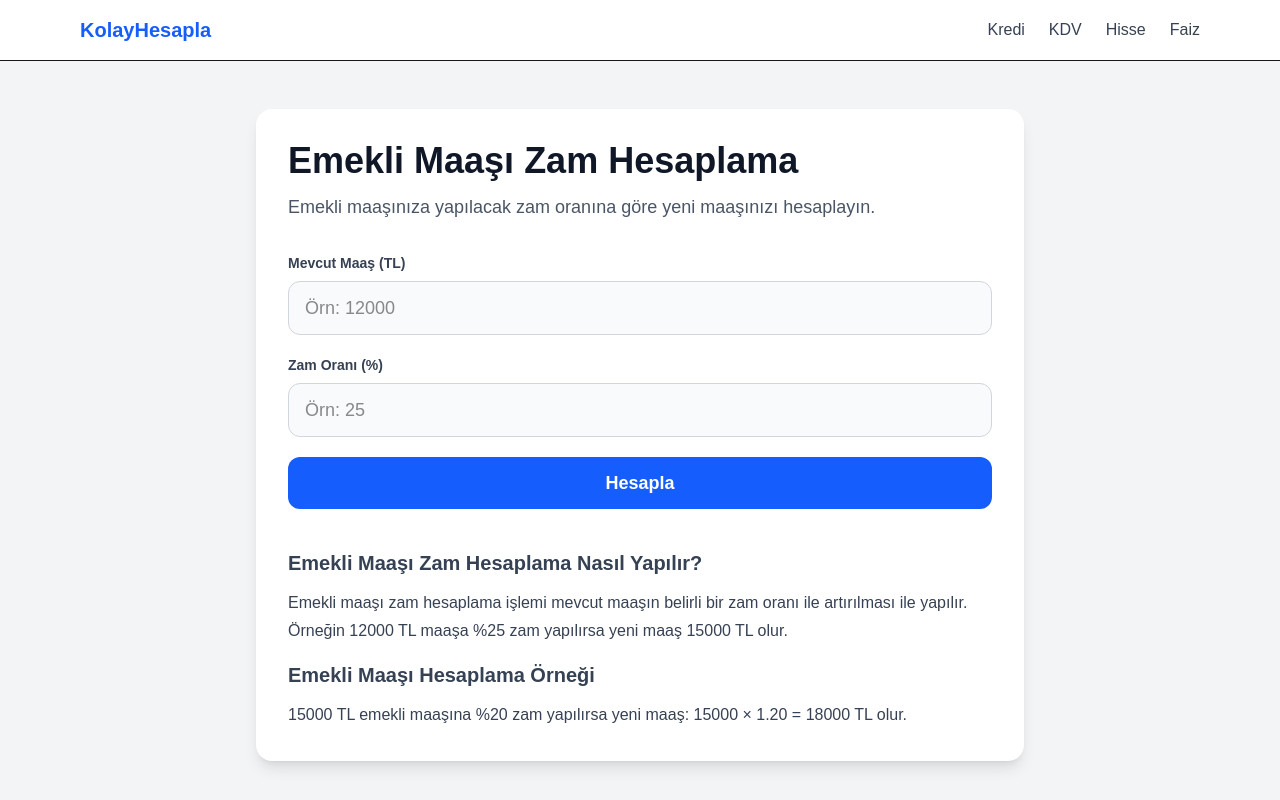
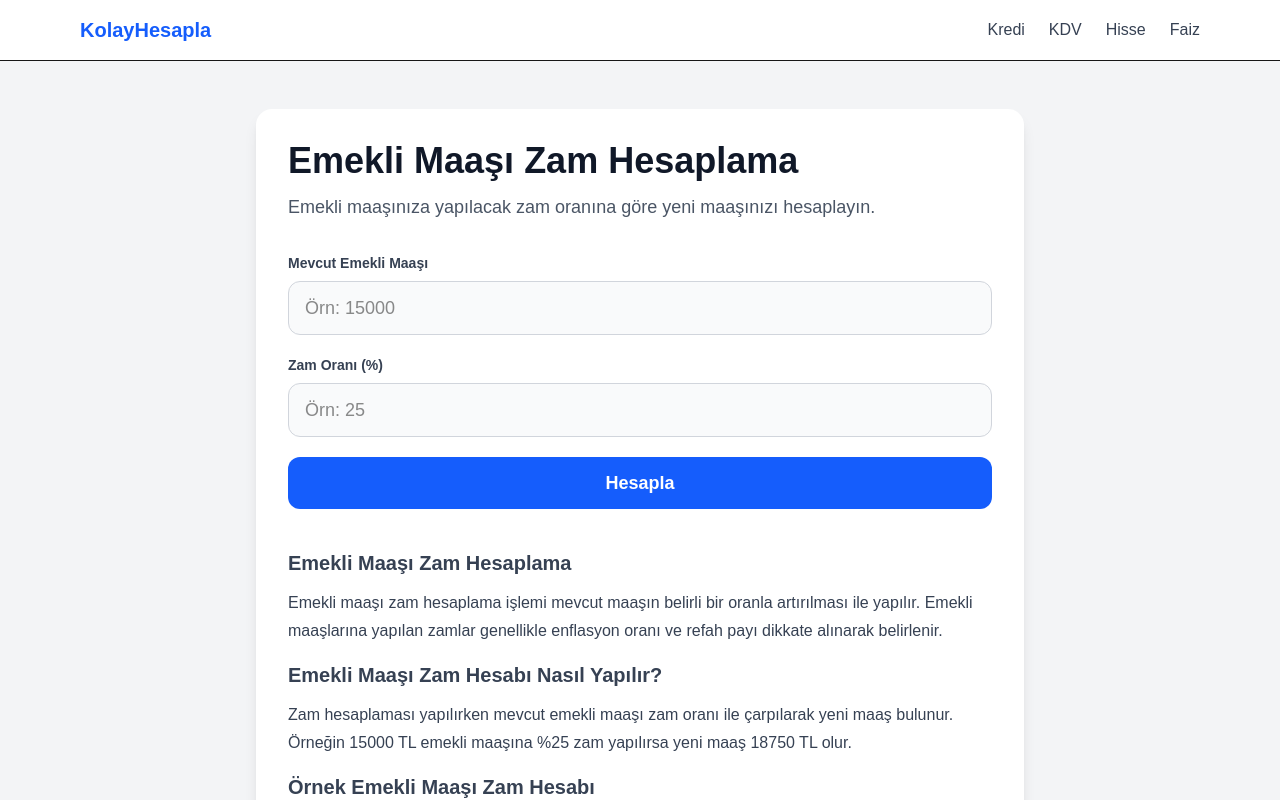
Before and after one commit to erkanckr455/kolayhesapla, a Next.js app: page /emekli-maasi-hesaplama in a window 1280 px wide. Shown: the top 800 px of the page. Built offline with nearby package versions, Linux system fonts and the light colour scheme.

Commit message:
Emekli maasi hesaplama sayfasi guncellendi

```diff
--- a/app/emekli-maasi-hesaplama/page.tsx
+++ b/app/emekli-maasi-hesaplama/page.tsx
@@ -34,18 +34,20 @@ export default function EmekliMaasiHesaplama() {
 
         <div>
           <label className="block text-sm font-semibold text-gray-700 mb-2">
-            Mevcut Maaş (TL)
+            Mevcut Emekli Maaşı
           </label>
 
           <input
             id="maas"
             type="number"
-            placeholder="Örn: 12000"
+            placeholder="Örn: 15000"
             className="w-full rounded-xl border border-gray-300 bg-gray-50 px-4 py-3 text-lg outline-none focus:border-blue-500 focus:bg-white"
           />
+
         </div>
 
         <div>
+
           <label className="block text-sm font-semibold text-gray-700 mb-2">
             Zam Oranı (%)
           </label>
@@ -56,6 +58,7 @@ export default function EmekliMaasiHesaplama() {
             placeholder="Örn: 25"
             className="w-full rounded-xl border border-gray-300 bg-gray-50 px-4 py-3 text-lg outline-none focus:border-blue-500 focus:bg-white"
           />
+
         </div>
 
         <button
@@ -72,11 +75,11 @@ export default function EmekliMaasiHesaplama() {
         <div className="mt-8 rounded-2xl border border-blue-200 bg-blue-50 p-5">
 
           <p className="text-lg font-semibold text-blue-900 mb-3">
-            Yeni Emekli Maaşı
+            Zamlı Emekli Maaşı
           </p>
 
           <p className="text-gray-800">
-            <strong>Maaşınız:</strong> {sonuc}
+            <strong>Yeni Maaş:</strong> {sonuc}
           </p>
 
         </div>
@@ -86,22 +89,32 @@ export default function EmekliMaasiHesaplama() {
       <div className="mt-10 text-gray-700 leading-7">
 
         <h2 className="text-xl font-semibold mb-3">
-          Emekli Maaşı Zam Hesaplama Nasıl Yapılır?
+          Emekli Maaşı Zam Hesaplama
         </h2>
 
         <p className="mb-4">
-          Emekli maaşı zam hesaplama işlemi mevcut maaşın belirli bir zam oranı
-          ile artırılması ile yapılır. Örneğin 12000 TL maaşa %25 zam yapılırsa
-          yeni maaş 15000 TL olur.
+          Emekli maaşı zam hesaplama işlemi mevcut maaşın belirli bir oranla
+          artırılması ile yapılır. Emekli maaşlarına yapılan zamlar genellikle
+          enflasyon oranı ve refah payı dikkate alınarak belirlenir.
         </p>
 
         <h2 className="text-xl font-semibold mb-3">
-          Emekli Maaşı Hesaplama Örneği
+          Emekli Maaşı Zam Hesabı Nasıl Yapılır?
+        </h2>
+
+        <p className="mb-4">
+          Zam hesaplaması yapılırken mevcut emekli maaşı zam oranı ile
+          çarpılarak yeni maaş bulunur. Örneğin 15000 TL emekli maaşına %25
+          zam yapılırsa yeni maaş 18750 TL olur.
+        </p>
+
+        <h2 className="text-xl font-semibold mb-3">
+          Örnek Emekli Maaşı Zam Hesabı
         </h2>
 
         <p>
-          15000 TL emekli maaşına %20 zam yapılırsa yeni maaş:
-          15000 × 1.20 = 18000 TL olur.
+          12000 TL emekli maaşına %20 zam yapılırsa yeni maaş 14400 TL olur.
+          15000 TL emekli maaşına %25 zam yapılırsa yeni maaş 18750 TL olur.
         </p>
 
       </div>
```
